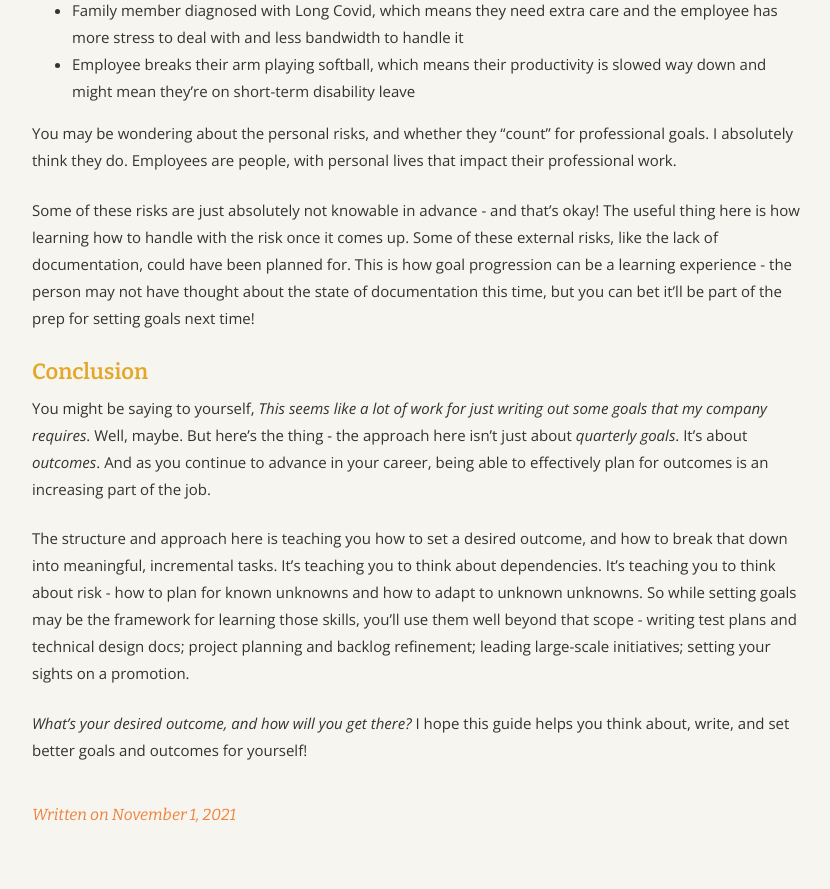
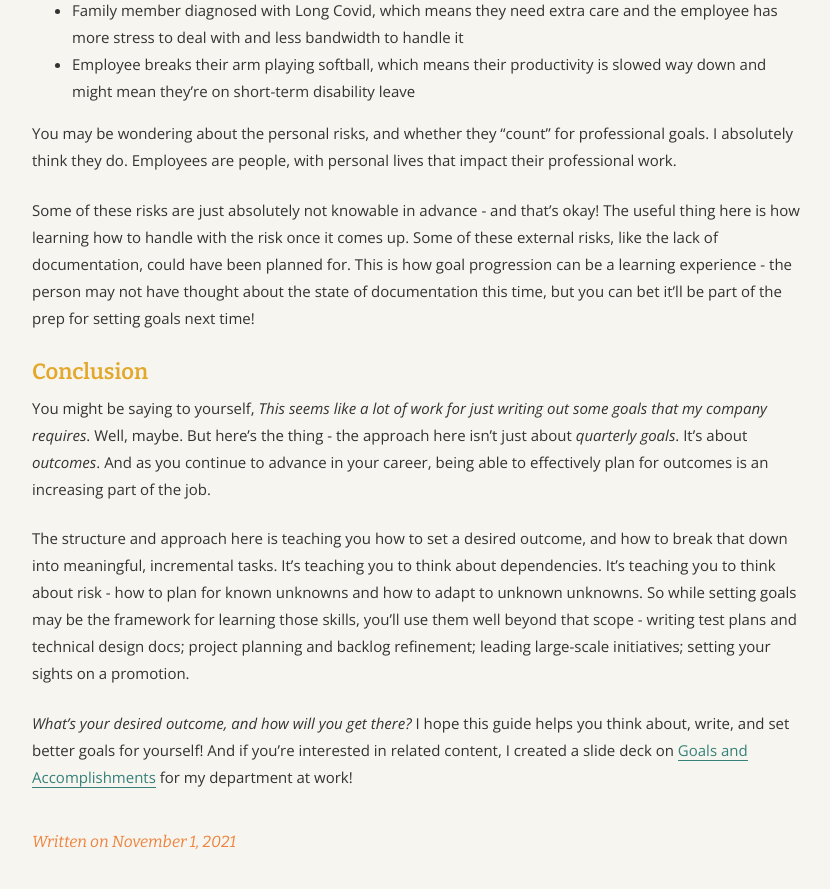
Before and after one commit to angelariggs/angelariggs.github.io, a Jekyll site: the page built from _posts/2021-11-01-guide-to-writing-better-goals.md, in a window 1280 px wide and 900 px high, scrolled down 3639 px. Shown: the top 889 px of the window, without its empty margins (224-1054 px from the left). Built offline with Jekyll 4.4.1, drawn with Linux system fonts in a browser that asks for light colours; comment, search, counter and statistics services are not loaded.

Commit message:
added goals and accomplishments deck

```diff
--- a/_posts/2021-11-01-guide-to-writing-better-goals.md
+++ b/_posts/2021-11-01-guide-to-writing-better-goals.md
@@ -101,4 +101,4 @@ You might be saying to yourself, _This seems like a lot of work for just writing
 
 The structure and approach here is teaching you how to set a desired outcome, and how to break that down into meaningful, incremental tasks. It's teaching you to think about dependencies. It's teaching you to think about risk - how to plan for known unknowns and how to adapt to unknown unknowns. So while setting goals may be the framework for learning those skills, you'll use them well beyond that scope - writing test plans and technical design docs; project planning and backlog refinement; leading large-scale initiatives; setting your sights on a promotion.
 
-_What's your desired outcome, and how will you get there?_ I hope this guide helps you think about, write, and set better goals and outcomes for yourself!
+_What's your desired outcome, and how will you get there?_ I hope this guide helps you think about, write, and set better goals for yourself! And if you're interested in related content, I created a slide deck on [Goals and Accomplishments](https://docs.google.com/presentation/d/1LNYG3FWdFXcuDafMXKxC3wjsBH4za9ZyWnKDNs6-dl4/edit?usp=sharing) for my department at work!
```
